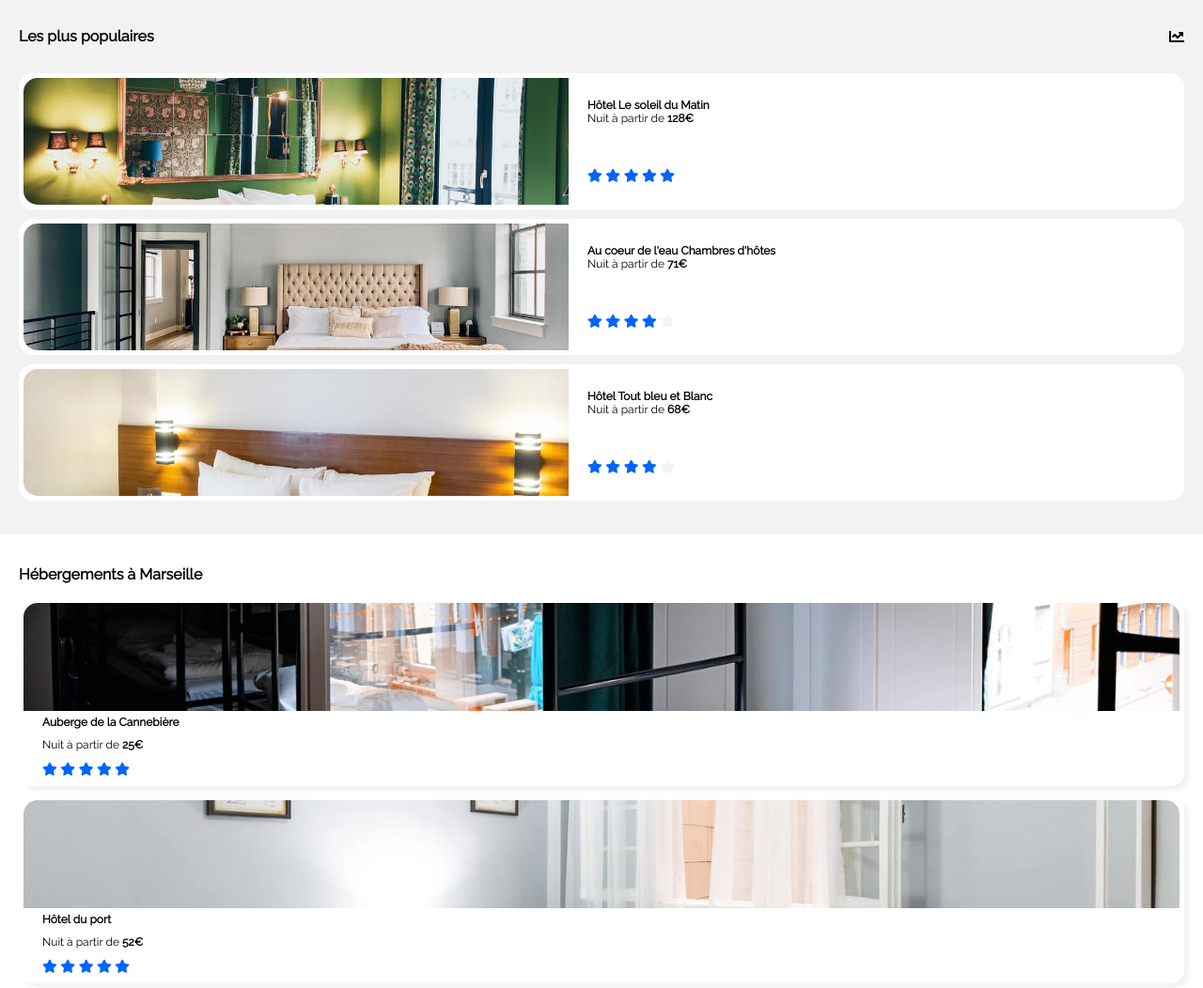
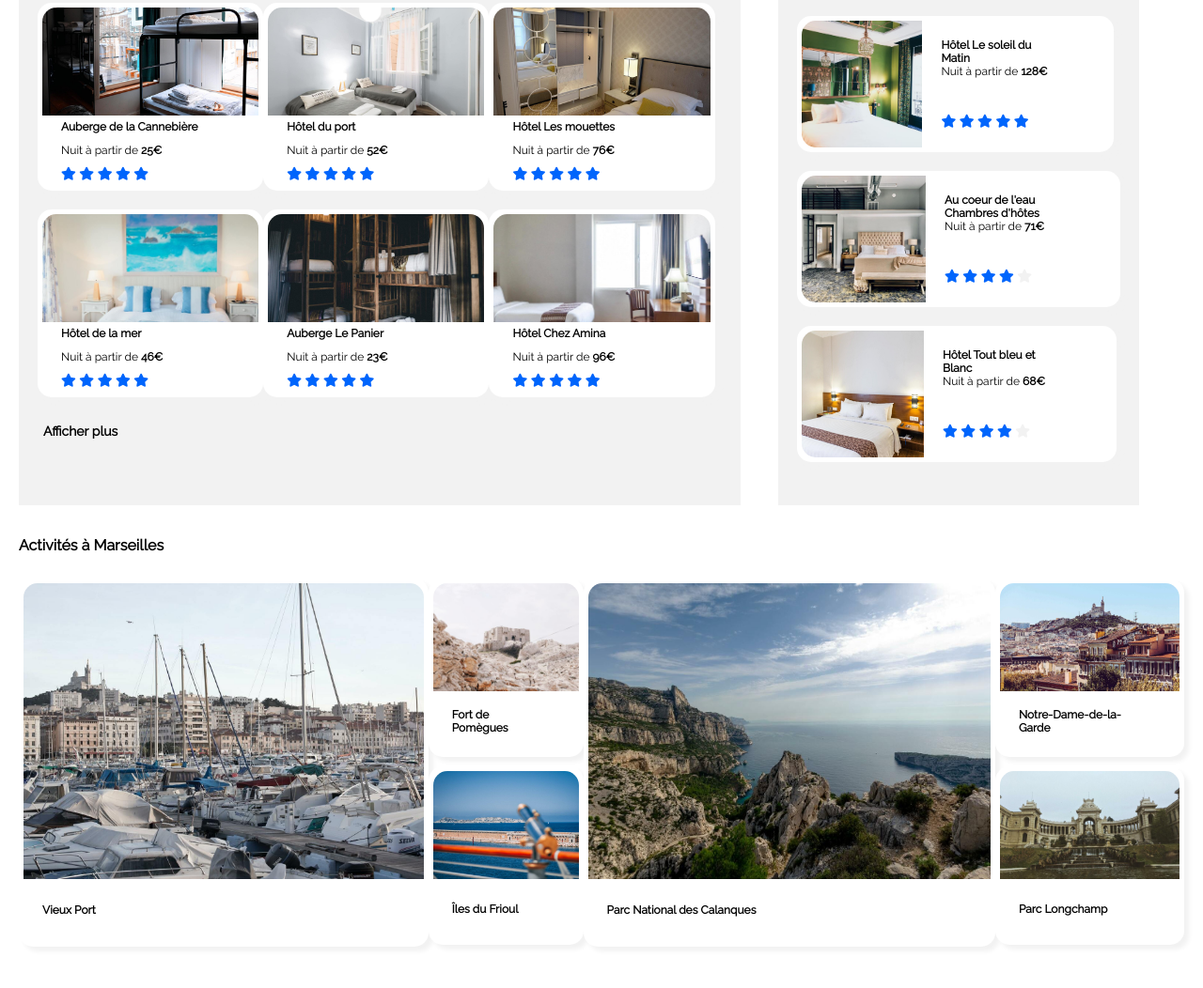
Before and after one commit to g2rd-dev/projet2, a plain HTML site: page index.html in a window 1280 px wide. Shown: the part 600-1652 px from the top of the page at 94% size. Drawn offline with Linux system fonts and the light colour scheme.

Commit message:
feat: ajout de la version tablette et PC

```diff
--- a/index.html
+++ b/index.html
@@ -24,7 +24,7 @@
         </nav>
     </header>
     <main>
-        <section class="section-color-white">
+        <section class="section__color--white">
             <h1>Trouvez votre hébergement pour des vacances de rêves</h1>
             <p>En plein centre ville ou en pleine nature</p>
             <div class="formSearch">
@@ -73,7 +73,7 @@
                 <p class="info__p">Plus de 500 logements sont disponibles dans cette ville</p>
             </div>
         </section>
-        <section class="section-color-grey">
+        <section class="section__color--grey">
             <div class="titre">
                 <h2>Les plus populaires</h2>
                 <i class="fas fa-chart-line"></i>
@@ -141,10 +141,10 @@
                 </li>
             </ul>
         </section>
-        <section class="section-color-white" id="hebergement">
+        <section class="section__color--white tablette--grey" id="hebergement">
             <h2>Hébergements à Marseille</h2>
             <ul class="listCard">
-                <li>
+                <li class="cardTop">
                     <a href="" class="card card--top">
                         <div class="cardTop__photo">
                             <img src="./img/hebergements/3_medium/marcus-loke-WQJvWU_HZFo-unsplash.jpg" alt="img responsive">
@@ -162,7 +162,7 @@
                         </div>
                     </a>
                 </li>
-                <li>
+                <li class="cardTop">
                     <a href="" class="card card--top">
                         <div class="cardTop__photo">
                             <img src="./img/hebergements/3_medium/fred-kleber-gTbaxaVLvsg-unsplash.jpg" alt="img responsive">
@@ -180,7 +180,7 @@
                         </div>
                     </a>
                 </li>
-                <li>
+                <li class="cardTop">
                     <a href="" class="card card--top">
                         <div class="cardTop__photo">
                             <img src="./img/hebergements/3_medium/reisetopia-B8WIgxA_PFU-unsplash.jpg" alt="img responsive">
@@ -198,7 +198,7 @@
                         </div>
                     </a>
                 </li>
-                <li>
+                <li class="cardTop">
                     <a href="" class="card card--top">
                         <div class="cardTop__photo">
                             <img src="./img/hebergements/3_medium/annie-spratt-Eg1qcIitAuA-unsplash.jpg" alt="img responsive">
@@ -216,7 +216,7 @@
                         </div>
                     </a>
                 </li>
-                <li>
+                <li class="cardTop">
                     <a href="" class="card card--top">
                         <div class="cardTop__photo">
                             <img src="./img/hebergements/3_medium/nicate-lee-kT-ZyaiwBe0-unsplash.jpg" alt="img responsive">
@@ -234,7 +234,7 @@
                         </div>
                     </a>
                 </li>
-                <li>
+                <li class="cardTop">
                     <a href="" class="card card--top">
                         <div class="cardTop__photo">
                             <img src="./img/hebergements/3_medium/febrian-zakaria-M6S1WvfW68A-unsplash.jpg" alt="img responsive">
@@ -255,11 +255,12 @@
             </ul>
             <button class="more">Afficher plus</button>
         </section>
-        <section class="section-color-white" id="activite">
+        <section class="section__color--white" id="activite">
             <h2>Activités à Marseilles</h2>
-            <ul class="listCard">
+            <ul class="listCard listCard__tab">
+                <div class="col-1">
                     <li>
-                    <a href="" class="card card--top">
+                        <a href="" class="card card--full">
                             <div class="cardTop__photo">
                                 <img src="./img/activites/3_medium/reno-laithienne-QUgJhdY5Fyk-unsplash.jpg" alt="img responsive">
                             </div>
@@ -268,6 +269,8 @@
                             </div>
                         </a>
                     </li>
+                </div>
+                <div class="col-1">
                     <li>
                         <a href="" class="card card--full">
                             <div class="cardTop__photo">
@@ -288,6 +291,8 @@
                             </div>
                         </a>
                     </li>
+                </div>
+                <div class="col-1">
                     <li>
                         <a href="" class="card card--full">
                             <div class="cardTop__photo">
@@ -298,6 +303,8 @@
                             </div>
                         </a>
                     </li>
+                </div>
+                <div class="col-1">
                     <li>
                         <a href="" class="card card--full">
                             <div class="cardTop__photo">
@@ -318,11 +325,12 @@
                             </div>
                         </a>
                     </li>
+                </div>
             </ul>
         </section>
     </main>
-    <footer class="section-color-grey">
-        <div class="col-1">
+    <footer class="section__color--grey">
+        <div class="col">
             <h2>A propos</h2>
             <ul>
                 <li><a href="#">Fonctionnement du site</a></li>
@@ -330,14 +338,14 @@
                 <li><a href="#">Données et confidentialité</a></li>
             </ul>
         </div>
-        <div class="col-1">
+        <div class="col">
             <h2>Nos hébergement</h2>
             <ul>
                 <li><a href="#">Charte qualité</a></li>
                 <li><a href="#">Soumettre vos hôtel</a></li>
             </ul>
         </div>
-        <div class="col-1">
+        <div class="col">
             <h2>Assistance</h2>
             <ul>
                 <li><a href="#">Centre d'aide</a></li>
--- a/style.css
+++ b/style.css
@@ -196,15 +196,12 @@ span.filter__icon {
 }
 
 /**** Card ****/
-.listCard {
-  padding: 0;
-}
 
 .listCard li {
   margin: 10px 0;
 }
 
-.section-color-grey {
+.section__color--grey {
   background-color: var(--third-color);
 }
 .card {
@@ -296,10 +293,10 @@ li .grey {
 footer{
   padding: 50px 30px;
 }
-.col-1 li {
+.col li {
   margin: 10px 0;
 }
-.col-1 {
+.col {
   margin: 0 0 40px 0;
 }
 
@@ -319,6 +316,22 @@ form {
 .filter__liste {
   flex-wrap: nowrap;
 }
+.listCard__tab {
+  display: flex;
+  align-items: stretch;
+}
+.col-1:nth-child(1) .card--full {
+  height: 392px
+}
+.col-1:nth-child(1) .cardTop__photo {
+  height: 315px;
+}
+.col-1:nth-child(3) .card--full {
+  height: 392px
+}
+.col-1:nth-child(3) .cardTop__photo {
+  height: 315px;
+}
 footer{
   display: flex;
   flex-wrap: wrap;
@@ -327,5 +340,64 @@ footer{
 }
 
 @media screen and (min-width:1024px){
-
+  .nav {
+    flex-wrap: nowrap;
+    align-items: center;
+  }
+  li.navLien {
+    width: 100%;
+    border: none;
+    padding: 0;
+  }
+  .nav {
+    padding: 15px 25px;
+  }
+  .nav li {
+    margin: 0 25px;
+  }
+  li.sing {
+    position: relative;
+    top: 0;
+    right: 0;
+  }
+  header {
+    display: flex;
+    flex-direction: row;
+    justify-content: space-between;
+  }
+  main {
+    display: flex;
+    flex-wrap: wrap;
+  }
+  .tablette--grey {
+    background:var(--third-color);
+  }
+  .listCard {
+    display: flex;
+    flex-wrap: wrap;
+  }
+  li.cardTop {
+    flex-basis: 33%;
 }
+  section:nth-child(1){
+    order: 1;
+  }
+  section:nth-child(2){
+    order: 3;
+    flex-basis: 30%;
+    box-sizing: border-box;
+    margin: 0 20px;
+  }
+  section:nth-child(3){
+    order: 2;
+    flex-basis: 60%;
+    box-sizing: border-box;
+    margin: 0 20px;
+  }
+  section:nth-child(4){
+    order: 4;
+  }
+  .listCard__tab {
+    flex-wrap: nowrap;
+  }
+}
```
Lines whose indentation alone changed are shown as unchanged.
